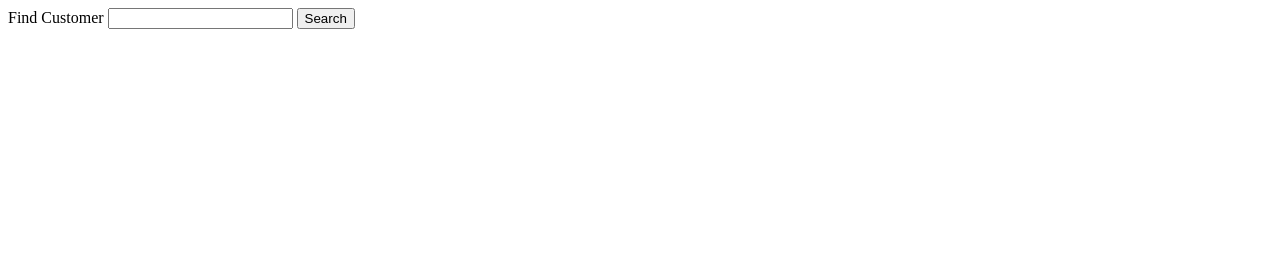
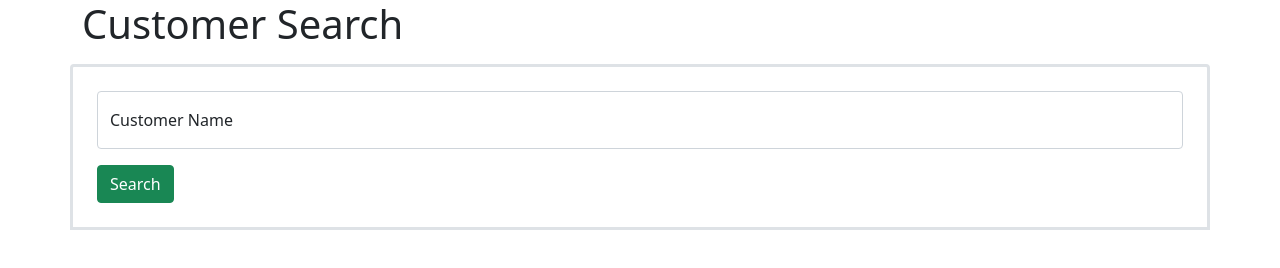
Before and after one commit to essenceofcode/demo-cypress, a website: page site/index.html in a window 1280 px wide. Drawn offline with nearby package versions, Linux system fonts and the light colour scheme.

Commit message:
- Add bootstrap and styling to make the demo app look ok. - Add a demo final for all of the test evolution. - Switch api sleep call to 4.5 seconds for consistency.

```diff
--- /dev/null
+++ b/site/index.css
@@ -0,0 +1,10 @@
+.demo-form {
+    padding: 1.5rem;
+    margin-right: 0;
+    margin-left: 0;
+    border-width: 1px;
+    border-top-left-radius: .25rem;
+    border-top-right-radius: .25rem;
+    margin: 1rem -.75rem 0;
+    border: solid #dee2e6;
+}
--- a/site/index.html
+++ b/site/index.html
@@ -1,15 +1,27 @@
-<html>
+<!doctype html>
+<html lang="en">
     <head>
-       <title>Customer Search</title>
+        <meta charset="utf-8">
+        <meta name="viewport" content="width=device-width, initial-scale=1">
+        <title>Customer Search</title>
+        <link href="https://cdn.jsdelivr.net/npm/bootstrap@5.1.1/dist/css/bootstrap.min.css" rel="stylesheet" integrity="sha384-F3w7mX95PdgyTmZZMECAngseQB83DfGTowi0iMjiWaeVhAn4FJkqJByhZMI3AhiU" crossorigin="anonymous">
+        <link href="index.css" rel="stylesheet">
     </head>
     <body>
-        <div>
-            <label for="search-input">Find Customer</label>
-            <input data-test="search-input" id="search-input" type="text"></input>
-            <button data-test="search-button" id="search-button" title="search">Search</button>
+        <div class="container">
+            <h1>Customer Search</h1>
+            <div class="demo-form">
+                <div class="form-floating mb-3">
+                    <input class="form-control" data-test="search-input" id="search-input" type="text" placeholder="Ted Lasso"></input>
+                    <label for="search-input">Customer Name</label>
+                </div>
+                <div>
+                    <button class="btn btn-success" data-test="search-button" id="search-button" title="search">Search</button>
+                </div>
+            </div>
+            <div data-test="results" id="results"></div>
+            <div data-test="error" id="error"></div>
         </div>
-        <div data-test="results" id="results"></div>
-        <div data-test="error" id="error"></div>
     </body>
     <script type="text/javascript" src="index.js"></script>
 </html>
--- a/site/index.js
+++ b/site/index.js
@@ -22,7 +22,7 @@ const displayResults = (data) => {
 
 searchButton.addEventListener('click', (e) => {
 
-    sleep(5000).then(() => {
+    sleep(4500).then(() => {
         const searchInput = document.querySelector('#search-input').value;
 
         fetch(`api/customers?searchInput=${searchInput}`).then(response => {
```
Also changed, not shown: cypress/integration/0-presentation-demo/demo.js (+2 -66 lines), cypress/integration/0-presentation-demo/demoFinal.js (added, +88 -0 lines).
